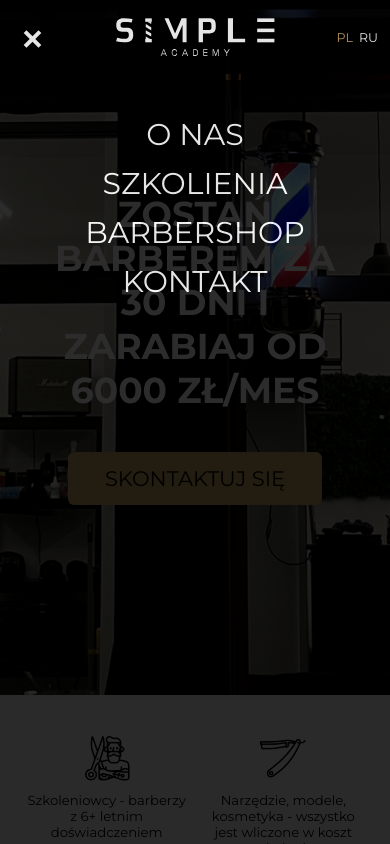
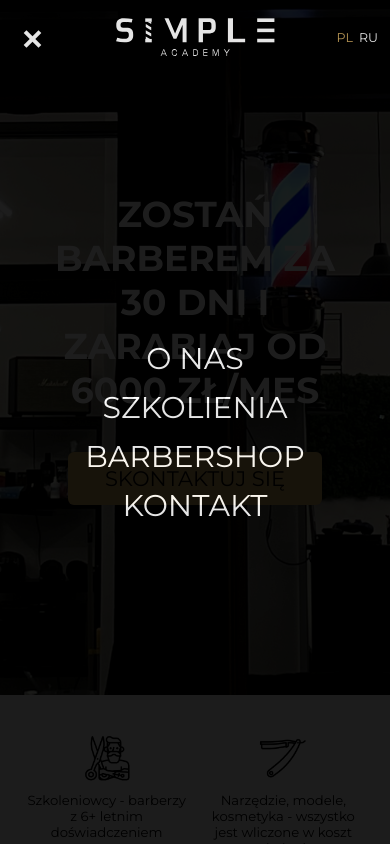
Before and after one commit to Viktor1897/simple-academy, a React (Vite) app: page / in a window 390 px wide. Both pictures are taken after a click on the button 33 px from the left and 37 px from the top of the page. Shown: the top 844 px of the page. Built offline with nearby package versions, Linux system fonts and the light colour scheme; no server answers.

Commit message:
centered mobile menu + made bg darker

```diff
--- a/src/components/Navbar/NavbarMobile/Menu/Menu.tsx
+++ b/src/components/Navbar/NavbarMobile/Menu/Menu.tsx
@@ -15,15 +15,15 @@ export default Menu;
 const MenuContainer = styled.div`
     width: 100%;
     height: 100%;
-    top: 80px;
+    top: 70px;
     bottom: 0;
     right: 0;
     left: 0;
     position: fixed;
     pointer-events: auto;
     overflow: hidden;
-    background-color: ${COLORS.black}eb;
+    background-color: ${COLORS.black}fc;
     display: flex;
     justify-content: flex-start;
-    align-items: flex-start;
+    align-items: center;
 `;
--- a/src/components/Navbar/Navigation/Navigation.tsx
+++ b/src/components/Navbar/Navigation/Navigation.tsx
@@ -46,7 +46,7 @@ const Nav = styled.nav<NavigationProps>`
     width: 100%;
     max-width: ${props => props.variant !== "mobile" && "65rem"};
     padding: 0 2rem;
-    padding-top: ${props => props.variant === "mobile" && "5rem"};
+    padding-bottom: ${props => props.variant === "mobile" && "20rem"};
 `;
 
 const Ul = styled.ul<NavigationProps>`
```
